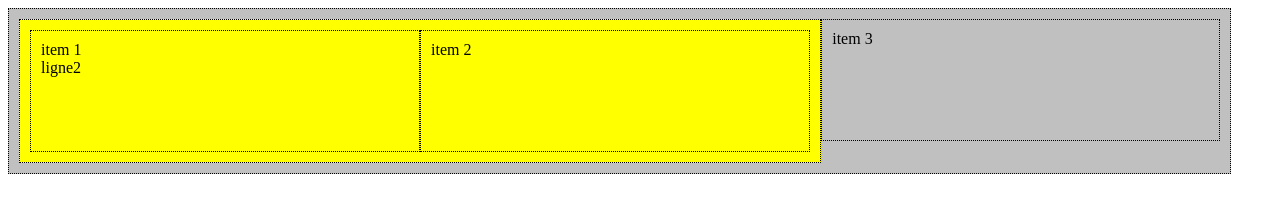
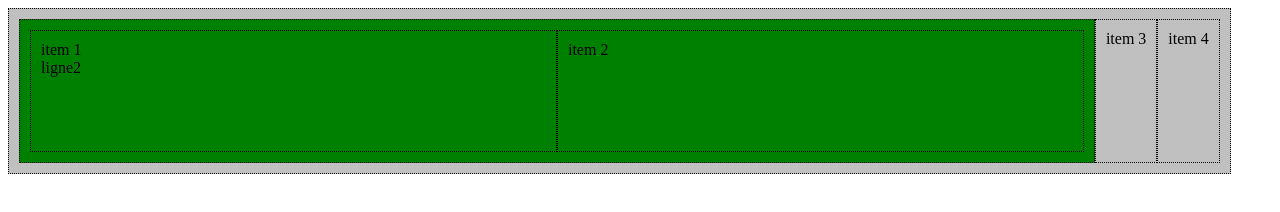
Before and after one commit to chraymond81/Flexbox, a website built with Parcel: page index.html in a window 1280 px wide. Built offline with nearby package versions, Linux system fonts and the light colour scheme.

Commit message:
Un début ....

```diff
--- a/index.html
+++ b/index.html
@@ -10,7 +10,8 @@
         <div class="items item-1">item 1<br />ligne2</div>
         <div class="items item-2">item 2</div>
       </div>
-      <div class="item-parent">item 3</div>
+      <div class="item-3">item 3</div>
+      <div class="item-4">item 4</div>
     </div>
   </body>
 </html>
--- a/styles.css
+++ b/styles.css
@@ -11,17 +11,15 @@ div {
   width: 95%;
   background: silver;
   display: flex;
-  justify-content: center;
-  /*align-items: stretch;*/
+  align-items: stretch;
 }
 .item-parent {
-  height: 100px;
   min-width: 200px;
-  flex-grow: 1;
+  flex-grow: 2;
 }
 .container {
   flex-grow: 1;
-  background: yellow;
+  background: green;
   display: flex;
   flex-wrap: wrap;
   justify-content: center;
@@ -33,8 +31,5 @@ div {
   flex-grow: 1;
 }
 
-.item-1 {
+.item-3 {
 }
-
-.item-2 {
-}
```
